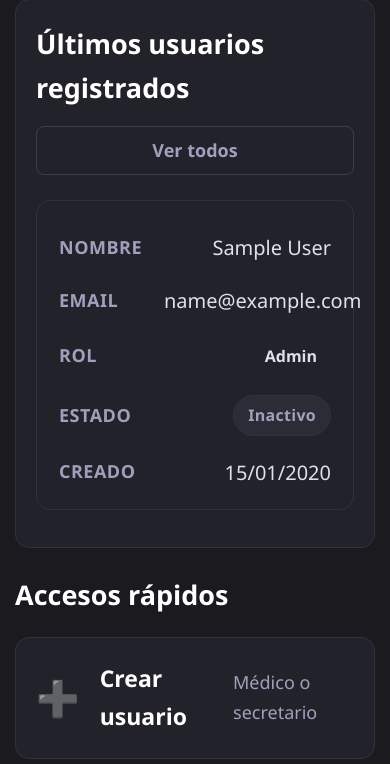
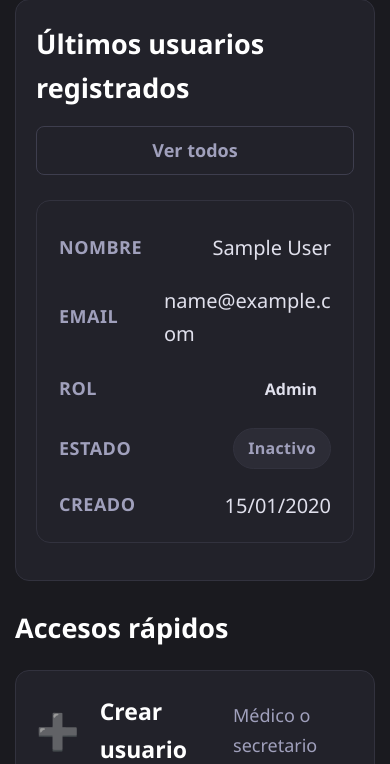
Before and after one commit to thendishere/consultorio, a Python web app: template app/templates/admin/dashboard.html in a window 390 px wide. Shown: the part 724-1488 px from the top of the page. Run offline with Jinja, Linux system fonts and the light colour scheme; the template is opened without the code that fills it: most values are stand-ins (such as "Sample title", 1, 10 or a date in 2020).

Commit message:
Fix: email no se desborda en tarjetas mobile (word-break)
Co-Authored-By: Claude Sonnet 4.6 <noreply@anthropic.com>

```diff
--- a/app/static/css/main.css
+++ b/app/static/css/main.css
@@ -874,6 +874,8 @@ img { max-width: 100%; display: block; }
         border-bottom: 1px solid rgba(255,255,255,.05);
         font-size: var(--font-base);
         gap: .75rem;
+        word-break: break-all;
+        overflow-wrap: anywhere;
     }
     .admin-table td:last-child { border-bottom: none; padding-bottom: 0; }
     .admin-table td::before {
```
